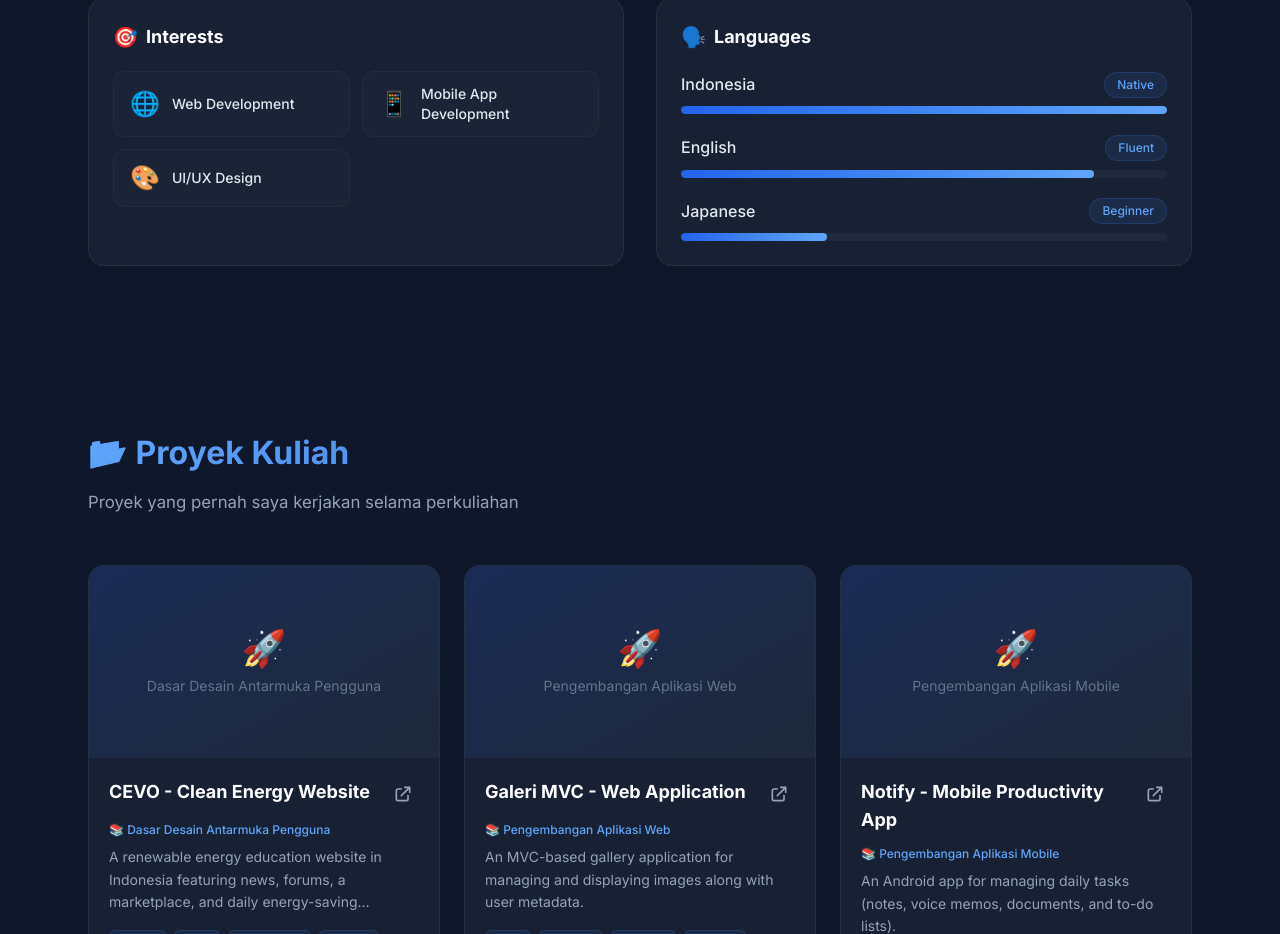
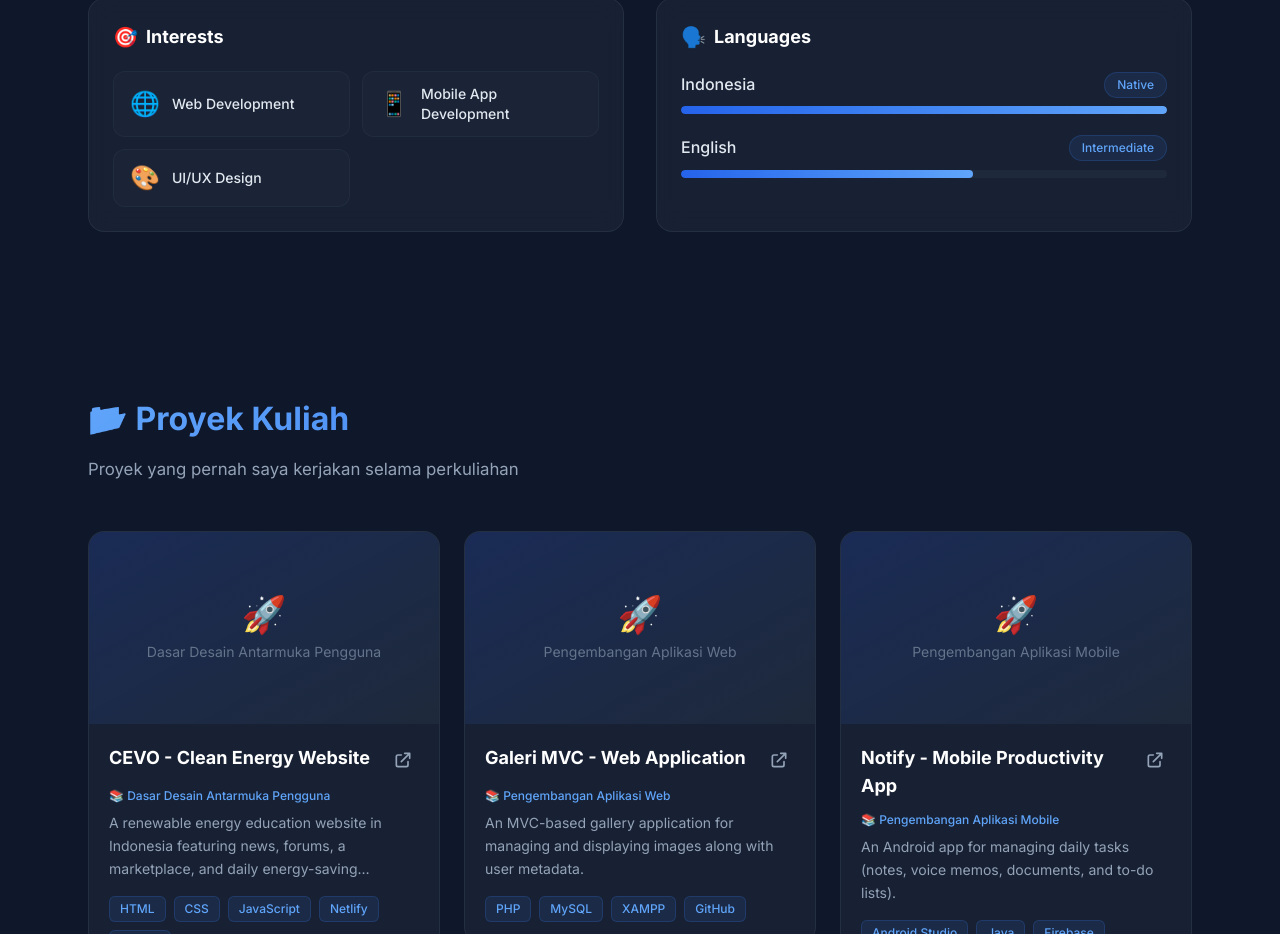
Before and after one commit to mivanf/DigiPort-MyDigitalPortofolio, a Vue app: page / in a window 1280 px wide. Shown: the part 4605-5539 px from the top of the page. Built offline with nearby package versions, Linux system fonts and the light colour scheme.

Commit message:
fix languages proficiency

```diff
--- a/src/data/portfolio.ts
+++ b/src/data/portfolio.ts
@@ -245,8 +245,7 @@
   // ── Languages ────────────────────────────────────────────────────
   languages: [
     { name: 'Indonesia', proficiency: 'Native' },
-    { name: 'English', proficiency: 'Fluent' },
-    { name: 'Japanese', proficiency: 'Beginner' },
+    { name: 'English', proficiency: 'Intermediate' },
   ],
 
   // ── Proyek Kuliah ────────────────────────────────────────────────
```
